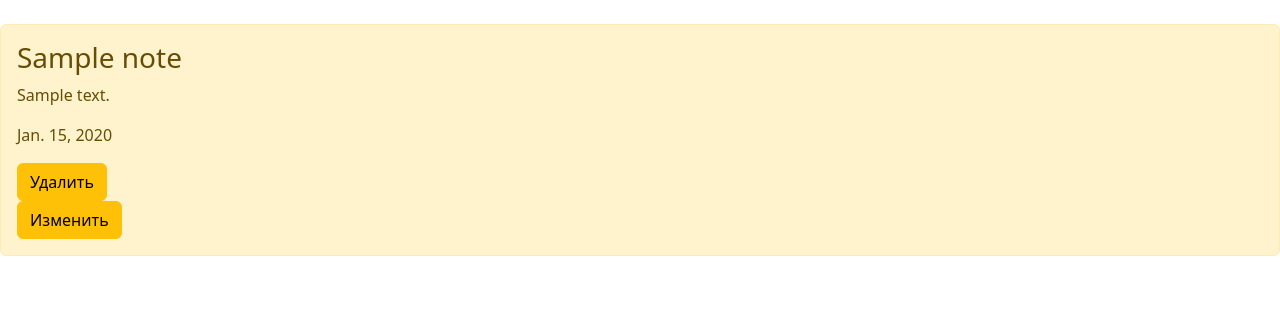
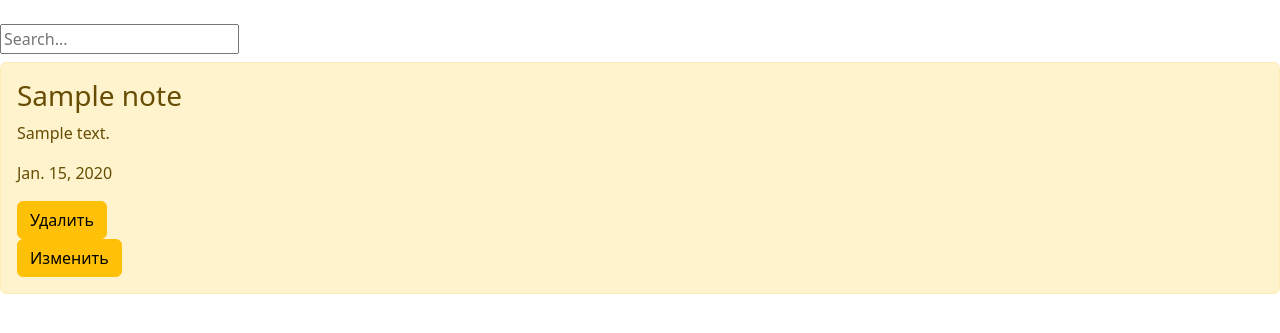
Before and after one commit to MyxaWanyuha/NotesProject, a Django app: page / in a window 1280 px wide. Shown: the part 73-406 px from the top of the page. Run offline with Django 4.2, Linux system fonts and the light colour scheme; a user stored in the database is signed in; tables that the repository leaves empty hold one stand-in row (values such as "Sample post"); some libraries are stand-ins or nearby versions.

Commit message:
search by title and body added

```diff
--- a/notes/notes/settings.py
+++ b/notes/notes/settings.py
@@ -25,7 +25,7 @@ SECRET_KEY = 'django-insecure--$a@ia023u0ckv932s9%2e6_$z31&qr&+2o6c(0e812$=gf=x2
 # SECURITY WARNING: don't run with debug turned on in production!
 DEBUG = True
 
-ALLOWED_HOSTS = []
+ALLOWED_HOSTS = ['192.168.1.189', '188.226.41.51', '127.0.0.1']
 
 
 # Application definition
--- a/notes/notes/urls.py
+++ b/notes/notes/urls.py
@@ -1,7 +1,7 @@
 from django.contrib import admin
 from django.urls import path, include, re_path
 
-from notesapp.views import auth, index, add_note, delete_note, NoteUpdateView
+from notesapp.views import auth, index, add_note, delete_note, NoteUpdateView, search
 
 urlpatterns = [
     path('', index),
@@ -12,4 +12,5 @@ urlpatterns = [
     path('deletenote/', delete_note),
     re_path(r'^tinymce/', include('tinymce.urls')),
     path('<int:pk>/update', NoteUpdateView.as_view()),
+    path('search/', search),
 ]
--- a/notes/notesapp/views.py
+++ b/notes/notesapp/views.py
@@ -1,8 +1,23 @@
+from django.db.models import Q
 from django.shortcuts import render, redirect
-from django.views.generic import UpdateView, CreateView
+from django.views.generic import UpdateView, CreateView, ListView
 
 from notesapp.forms import NoteForm
 from notesapp.models import Note
+
+
+def search(request):
+    error = ''
+    if request.user.is_authenticated is False:
+        return redirect('/auth')
+    if request.method == 'GET':
+        query = request.GET.get("q")
+        context = {
+         'notes': Note.objects.filter(Q(title__iregex=query) | Q(body__iregex=query))
+        }
+        return render(request, 'index.html', context)
+    else:
+        redirect('/')
 
 
 class NoteUpdateView(UpdateView):
--- a/notes/templates/index.html
+++ b/notes/templates/index.html
@@ -5,6 +5,9 @@ NotesProject
 {% endblock %}
 
 {% block content %}
+<form action="/search/" method="get">
+  <input name="q" type="text" placeholder="Search...">
+</form>
     {% for el in notes %}
         <div class="alert alert-warning mt-2">
             <h3>{{ el.title }}</h3>
```
